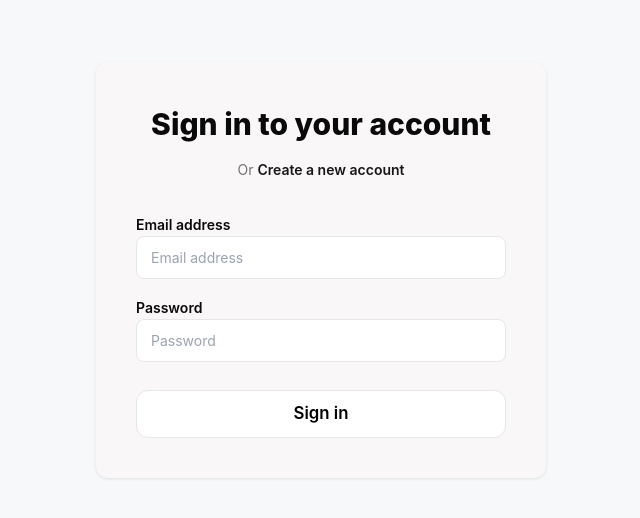
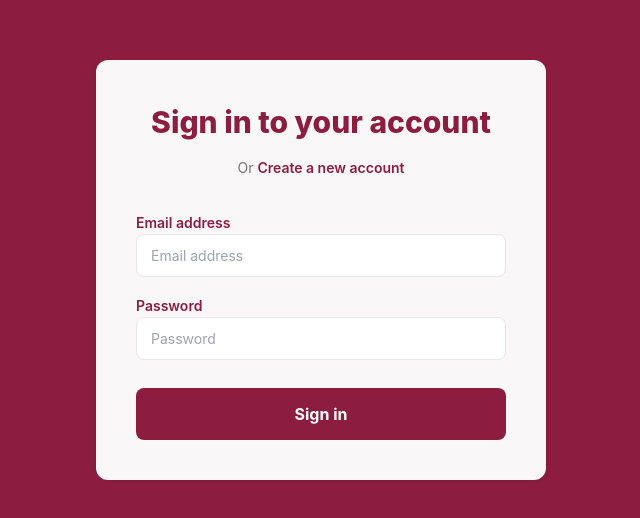
Before and after one commit to TuxHood/SOEN-341-Events-Web-App, a React (Vite) app in the folder frontend/: page /auth/login in a window 1280 px wide. Shown: the part 130-648 px from the top of the page, without its empty margins (319-959 px from the left). Built offline with nearby package versions, Linux system fonts and the light colour scheme; no server answers.

Commit message:
Apply Concordia maroon theme to Login and Sign-Up pages

```diff
--- a/frontend/src/pages/LoginPage.jsx
+++ b/frontend/src/pages/LoginPage.jsx
@@ -86,7 +86,7 @@ export default function LoginPage() {
         minHeight: "100vh",
         alignItems: "center",
         justifyContent: "center",
-        background: "#F7F8FA",
+        background: "#8C1D40",
       }}
     >
       <div
@@ -105,7 +105,7 @@ export default function LoginPage() {
             style={{
               fontSize: "1.875rem",
               fontWeight: "800",
-              color: "var(--foreground)",
+              color: "#8C1D40",
             }}
           >
             Sign in to your account
@@ -122,7 +122,7 @@ export default function LoginPage() {
               to="/auth/sign-up"
               style={{
                 fontWeight: "600",
-                color: "var(--primary)",
+                color: "#8C1D40",
                 textDecoration: "none",
               }}
             >
@@ -160,6 +160,8 @@ export default function LoginPage() {
                   fontSize: "0.875rem",
                   fontWeight: 600,
                   marginBottom: "0.5rem",
+                  color: "#8C1D40",
+
                 }}
               >
                 Email address
@@ -199,6 +201,8 @@ export default function LoginPage() {
                   fontSize: "0.875rem",
                   fontWeight: 600,
                   marginBottom: "0.5rem",
+                  color: "#8C1D40",
+
                 }}
               >
                 Password
@@ -229,7 +233,19 @@ export default function LoginPage() {
           <button
             type="submit"
             className="btn btn-primary btn-lg"
-            style={{ width: "100%", marginTop: "0.5rem", color: "black" }}
+            style={{
+                  width: "100%",
+                  marginTop: "0.5rem",
+                  background: "#8C1D40",
+                  color: "white",
+                  padding: "0.85rem",
+                  borderRadius: "8px",
+                  border: "none",
+                  fontSize: "1rem",
+                  fontWeight: "700",
+                  cursor: "pointer",
+                                      }}
+
           >
             Sign in
           </button>
--- a/frontend/src/pages/SignUpPage.css
+++ b/frontend/src/pages/SignUpPage.css
@@ -19,7 +19,7 @@
   .signup-container h1 {
     text-align: center;
     color: white;
-    background: #111827;
+    background: #8C1D40;
     display: inline-block;
     padding: 1rem 3rem;
     border-radius: 8px;
@@ -60,7 +60,7 @@
   }
 
   .role-card:hover {
-    border-color: #111827;
+    border-color: #8C1D40;
     transform: translateY(-8px);
     box-shadow: 0 12px 32px rgba(0, 0, 0, 0.12);
   }
@@ -79,12 +79,12 @@
   }
 
   .role-card:hover .role-icon {
-    background: #111827;
+    background: #8C1D40;
     transform: scale(1.1);
   }
 
   .role-card h3 {
-    color: #111827;
+    color: #8C1D40;
     margin-bottom: 1rem;
     font-size: 1.4rem;
     font-weight: 700;
@@ -105,7 +105,7 @@
   .back-button {
     background: none;
     border: none;
-    color: #111827;
+    color: #8C1D40;
     font-size: 1rem;
     cursor: pointer;
     padding: 0.5rem 1rem;
@@ -129,7 +129,7 @@
 
   .form-header h2 {
     color: white;
-    background: #111827;
+    background: #8C1D40;
     display: inline-block;
     padding: 1rem 3rem;
     border-radius: 8px;
@@ -163,7 +163,7 @@
   }
 
   .form-group label {
-    color: #111827;
+    color: #8C1D40;
     font-weight: 600;
     margin-bottom: 0.625rem;
     font-size: 0.95rem;
@@ -180,7 +180,7 @@
 
   .form-group input:focus {
     outline: none;
-    border-color: #111827;
+    border-color: #8C1D40;
     box-shadow: 0 0 0 4px rgba(17, 24, 39, 0.05);
   }
 
@@ -196,7 +196,7 @@
   }
 
   .submit-button {
-    background: #111827;
+    background: #8C1D40;
     color: white;
     border: none;
     border-radius: 10px;
```
Also changed, not shown: 1 other file (tests, documents, lock files or other folders).
